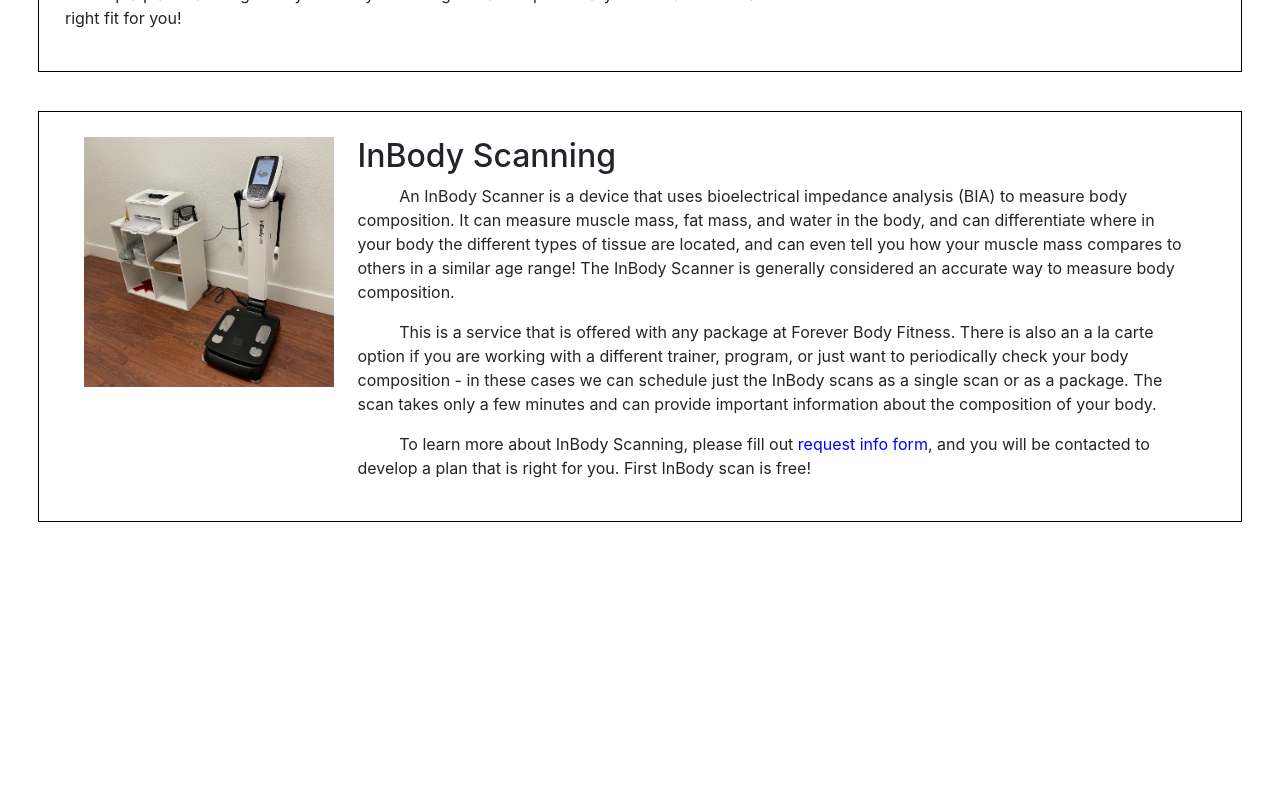
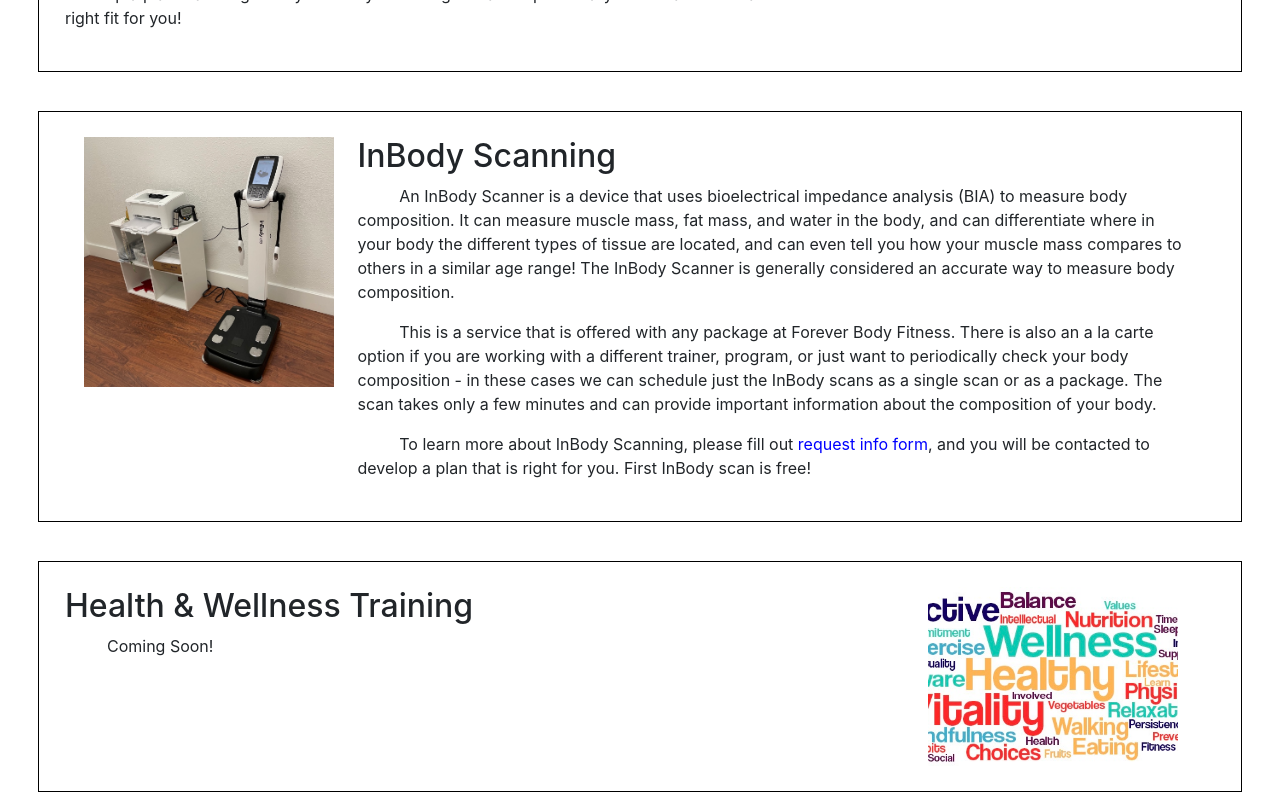
Before and after one commit to myerstina515/tedashitrained, a React (Create React App) app: page /services in a window 1280 px wide. Shown: the part 1284-2084 px from the top of the page. Built offline with nearby package versions, Linux system fonts and the light colour scheme.

Commit message:
removing group training, adding health & wellness service

```diff
--- a/src/components/Cards.js
+++ b/src/components/Cards.js
@@ -4,7 +4,7 @@
 import Typography from '@material-ui/core/Typography';
 import CardContent from '@material-ui/core/CardContent';
 import Adi from '../assets/AdiOnline.PNG';
-import Stephanie from '../assets/stephanie.PNG';
+import Filler from '../assets/Wellness-Words2.jpg';
 import Nora from '../assets/Nora.PNG';
 import InBody from '../assets/InBody.jpg';
 import './Cards.scss';
@@ -18,9 +18,9 @@
         <div class="flip-card">
           <div class="flip-card-inner">
             <div id="stephanie" class="flip-card-front">
-              <img class="cardBackground" alt="Group Training" src={Stephanie} />
+              <img class="cardBackground" alt="Health & Wellness Coaching" src={Filler} />
 
-              <a href="./Services" id="cardDesc">Group Training</a>
+              <a href="./Services" id="cardDesc">Health & Wellness Coaching</a>
 
             </div>
             <div class="flip-card-back">
@@ -28,12 +28,12 @@
                 <Card className="root" variant="outlined">
                   <CardContent className="backContent">
                     <Typography id="question" color="textSecondary" gutterBottom>
-                      Group Training - Providing a safe place to workout with others that just want to better themselves in a fun, interactive environment where no matter what level you are at, there will be progressions or modifications available to keep you safe!
+                      Health & Wellness Coaching - Health and wellness coaching empowers individuals to achieve their well-being goals through personalized guidance, support, and sustainable lifestyle changes; it fosters self-awareness and accountability for lasting positive transformation.
                     </Typography>
                   </CardContent>
                 </Card>
               </Grid>
-              <a href="./Services" id="cardDesc">Group Training</a>
+              <a href="./Services" id="cardDesc">Health & Wellness Coaching</a>
             </div>
           </div>
         </div>
--- a/src/components/Services.js
+++ b/src/components/Services.js
@@ -2,7 +2,8 @@
 import './Services.scss';
 import Ashley from '../assets/TedashiAndAshleyResized.jpg';
 import Nathania from '../assets/Nathania2.jpg';
-import TedashiGroupTraining from '../assets/TedashiGroupTraining2.jpg';
+import WellnessWords from '../assets/Wellness-Words2.jpg';
+import TedashiGroupTraining from '../assets/TedashiGroupTraining2.jpg'
 import InBody from '../assets/InBody.jpg';
 // import '../App.css';
 
@@ -67,6 +68,24 @@
           <p id="pTag">To learn more about InBody Scanning, please fill out <a href="/contact">request info form</a>, and you will be contacted to develop a plan that is right for you. First InBody scan is free!</p>
         </div>
       </div>
+      <div id="containerRight">
+        <div id="textDiv">
+          <h2>Health & Wellness Training</h2>
+          <p id="pTag">Coming Soon!</p>
+          {/* <p id="pTag">Achieve your goals from the convince of Zoom sessions, that are recorded and uploaded privately to YouTube via a link that is provided for easy reference in your online client folder. All you need is a computer, tablet, smartphone, or smart TV with a good internet connection.</p> */}
+          {/* <p id="pTag">Equipment is not needed or required. Online personal training is able to bring real time feedback and cueing, and allows for the feel of an in-person personal training session at home! It includes:</p> */}
+          {/* <ul>
+            <li>Online digital client folder</li>
+            <li>Catalog of previous session links for reference</li>
+            <li>Email communication to help with any questions or issues that may arise</li>
+            <li>Personalized programming specific for your goals</li>
+            <li>Accountability to make sure you're keeping the commitment to yourself</li>
+            <li>Fun, inventive workouts that will make sure you never get bored!</li>
+          </ul> */}
+          {/* <p id="pTag">To learn more about online/virtual training, please fill out <a href="/contact">request info form</a>, and you will be contacted to develop a plan that is right for you. Every client is given a complimentary consultation to make sure this is the right fit for you! </p> */}
+        </div>
+        <div id="rightDiv"><img id="displayImages" alt="virtual/online training" src={WellnessWords}></img></div>
+      </div>
     </>
   )
 }
```
Also changed, not shown: src/assets/Wellness-Words2.jpg (added).
